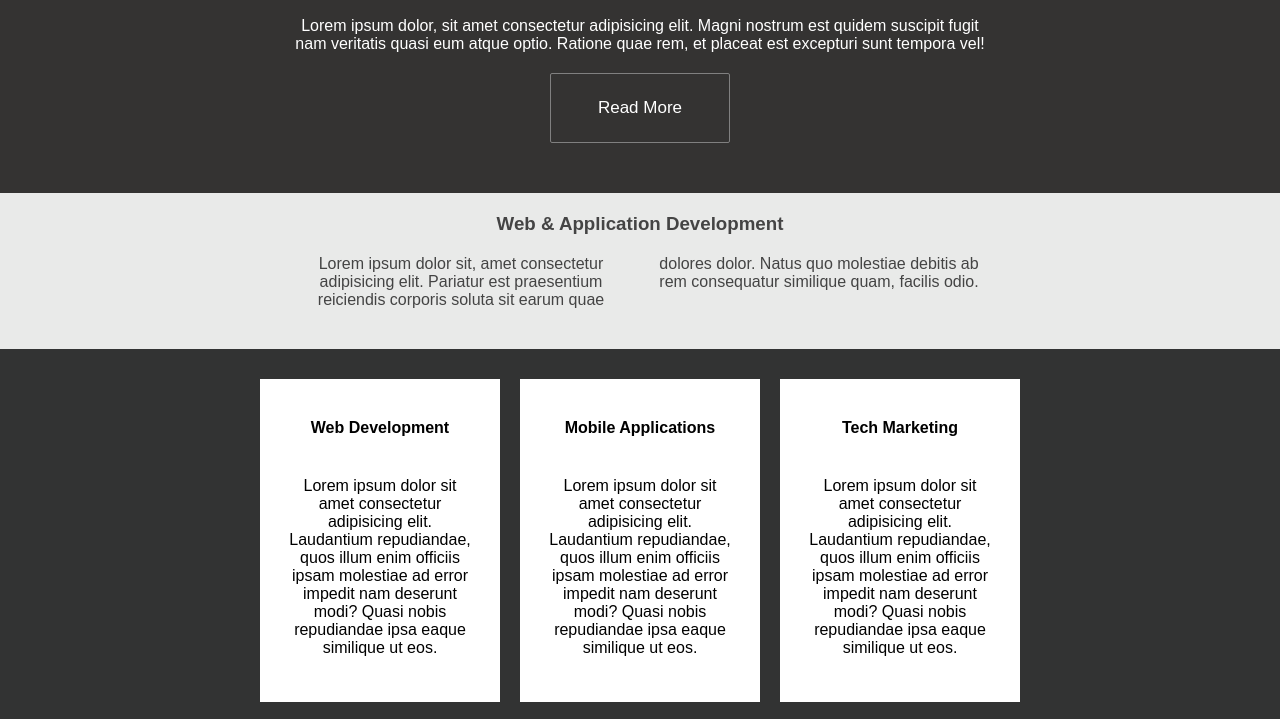
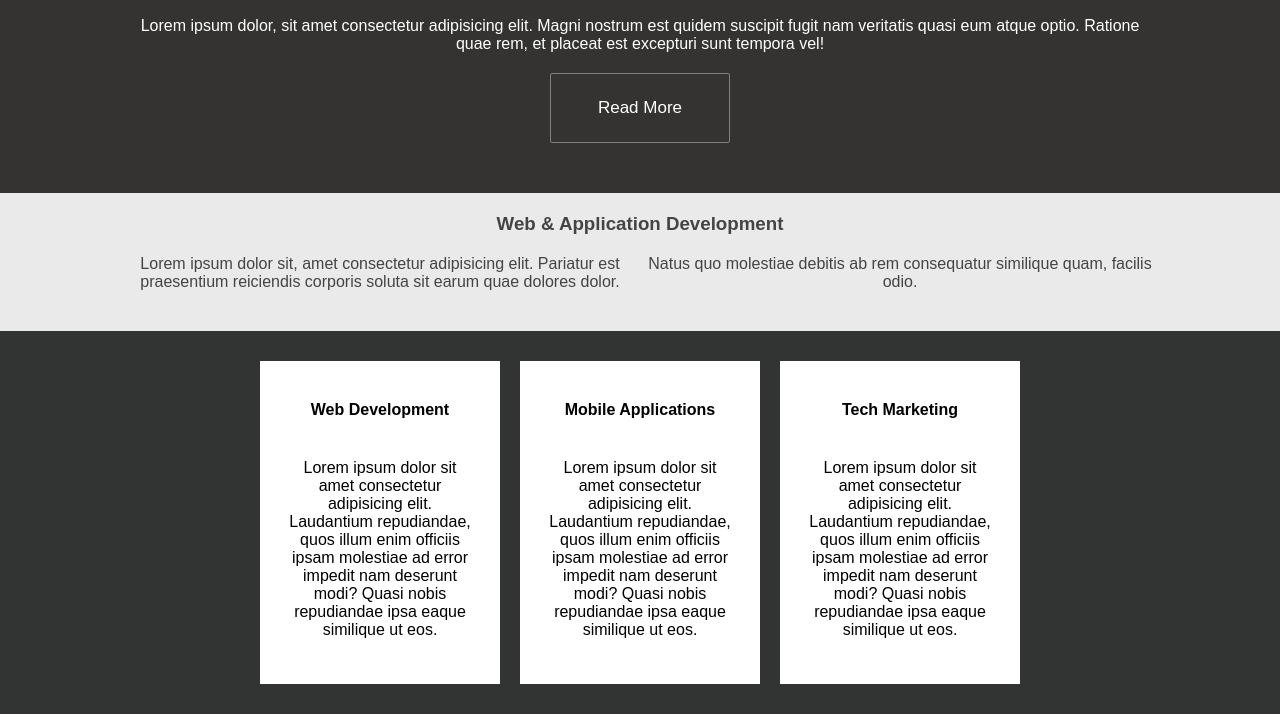
Before and after one commit to nikfarsaber/HW8-maktab81, a plain HTML site: page Answer5.html in a window 1280 px wide. Shown: the part 81-800 px from the top of the page. Drawn offline with Linux system fonts and the light colour scheme.

Commit message:
edit css to better responcive desktop

```diff
--- a/Answer5.css
+++ b/Answer5.css
@@ -37,7 +37,7 @@ p {
 .service-child {
   /* text-justify: inherit; */
   /* justify-content: center; */
-  width: 700px;
+  width: 80%;
   text-align: center;
   /* justify-self: center; */
   /* display: block; */
@@ -69,7 +69,7 @@ p {
 }
 
 .two-cloumns {
-  width: 700px;
+  width: 80%;
   text-align: center;
   column-count: 2;
 }
```
